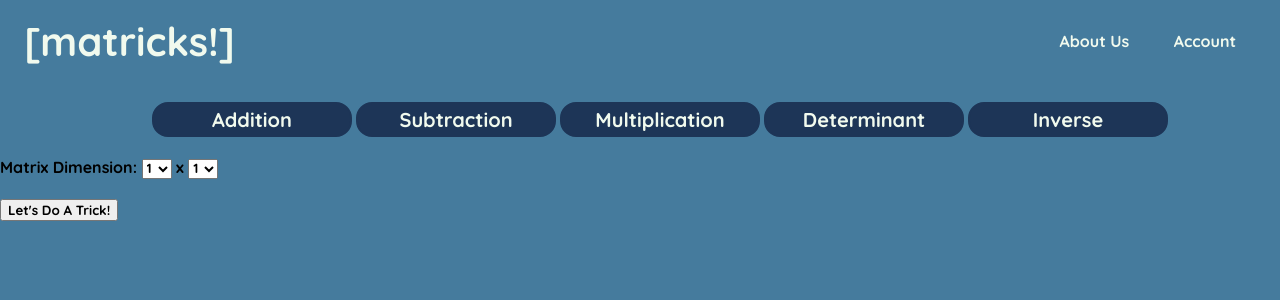
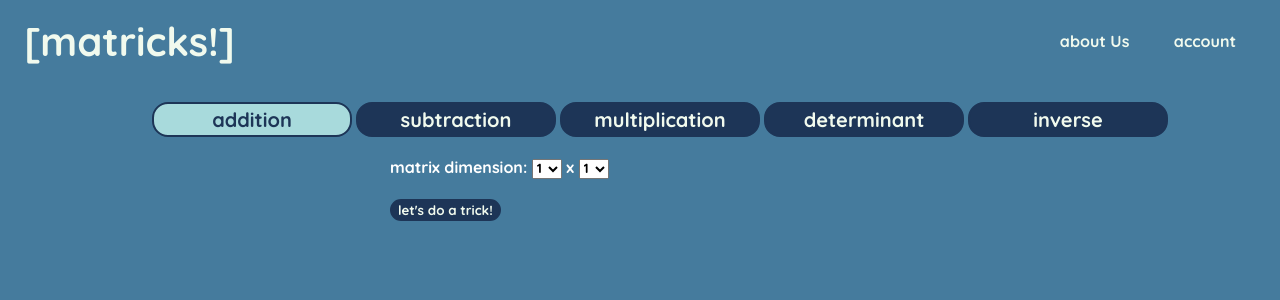
Before and after one commit to allen-tran/Matricks, a Flask app: page / in a window 1280 px wide. Shown: the top 300 px of the page. Run offline with Flask 2, Linux system fonts and the light colour scheme.

Commit message:
made a lil progress

```diff
--- a/app/Pages/index.py
+++ b/app/Pages/addition.py
@@ -2,7 +2,7 @@ from flask import Flask, redirect, url_for, render_template
 
 app = Flask(__name__, template_folder='../templates')
 
-@app.route("/home")
+@app.route("/addition")
 def home():
     return render_template("home.html")
 
--- a/app/static/main.css
+++ b/app/static/css/main.css
@@ -12,6 +12,7 @@ body {
   z-index: 2;
   animation-name: fade;
   animation-duration: 2s;
+  color: white;
 }
 .top-bar {
   justify-content: space-between;
@@ -123,3 +124,31 @@ button:hover {
 .dropdown:hover .dropbtn {
   background-color: #3e8e41;
 }
+
+form {
+  justify-content: center;
+  /* display: flex; */
+  margin-left: auto;
+  margin-right: auto;
+  width: 500px;
+}
+option {
+  display: flex;
+  justify-content: center;
+}
+
+#add {
+  background-color: #a8dadc;
+  color: #1d3557;
+}
+input {
+  border-radius: 1rem;
+  border: none;
+  background-color: #1d3557;
+  color: #f1faee;
+  border: 2px solid #1d3557;
+}
+input:hover {
+  background-color: #a8dadc;
+  color: #1d3557;
+}
--- a/app/templates/home.html
+++ b/app/templates/addition.html
@@ -24,6 +24,8 @@
       <button>Multiplication</button>
       <button>Determinant</button>
       <button>Inverse</button>
+      <button>meme</button>
+
     </ul>
   </body>
 </html>
--- a/app/templates/base.html
+++ b/app/templates/base.html
@@ -3,7 +3,7 @@
   <head>
     <meta charset ="utf-8"/>
     <meta name ="viewport" content = "width=device-width, initial-scale=1"/>
-    <link href= "{{ url_for('static',filename='main.css') }}" rel="stylesheet" type= "text/css" ></link>
+    <link href= "{{ url_for('static',filename='css/main.css') }}" rel="stylesheet" type= "text/css" ></link>
     <title>{% block title%}matricks!{%endblock%}</title>
   </head>
   <body>
@@ -11,33 +11,33 @@
       <a href="#"><h1>[matricks!]</h1></a>
 
       <ul class="nav-bar">
-        <li><a href="#">About Us</a></li>
+        <li><a href="#">about Us</a></li>
         <li>
-          <a href="#">Account</a>
+          <a href="#">account</a>
         </li>
       </ul>
     </nav>
     <div class = "operations">
       <ul class = "op">
-      <button>
-        Addition
+      <button id = "add">
+        addition
       </button>
       <button>
-        Subtraction
+        subtraction
       </button>
       <button>
-        Multiplication
+        multiplication
       </button>
       <button>
-        Determinant
+        determinant
       </button>
       <button>
-        Inverse
+        inverse
       </button>
       </ul>
     </div>
     <form action="/">
-      <label for="cars">Matrix Dimension: </label>
+      <label for="cars">matrix dimension: </label>
         <select name="dim">
           <option value="1">1</option>
           <option value="2">2</option>
@@ -52,7 +52,7 @@
           <option value="4">4</option>
         </select>
         <br><br>
-      <input type="submit" value="Let's Do A Trick!">
+      <input type="submit" value="let's do a trick!">
     </form>
   </body>
 </html>
--- a/app/templates/index.html
+++ /dev/null
@@ -1,3 +0,0 @@
-{% extends "base.html"%}
-{% block title %} Home Page {% endblock %}
-{% block content %}<h1>Test</h1>{% endblock %}
--- a/app/views.py
+++ b/app/views.py
@@ -1,7 +1,20 @@
+from re import L
 from flask import Blueprint, render_template
 
 views = Blueprint('views', __name__)
 
 @views.route('/')
 def home():
-    return render_template("home.html")
+    return render_template("base.html")
+
+@views.route('/addition')
+def addition():
+    return render_template("addition.html")
+
+@views.route('/multiplication')
+def multiplication():
+    return render_template("multiplication.html")
+
+@views.route('/inverse')
+def inverse():
+    return render_template("inverse.html")
```
Also changed, not shown: app/templates/inverse.html (added), app/templates/multiplication.html (added).
